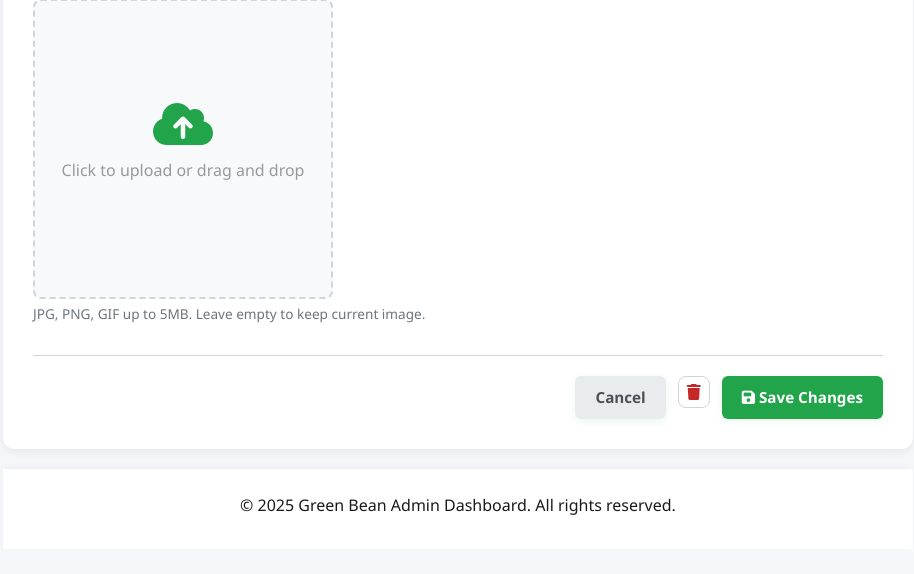
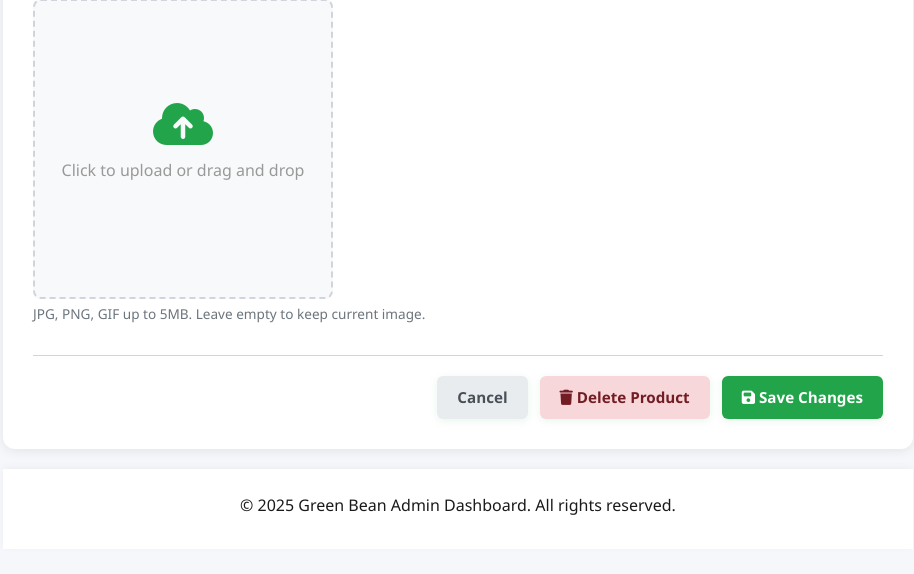
Before and after one commit to pengratha20-lang/Dashboard_GreenBean, a Flask app: template templates/dashboard/products_action/edit_product.html in a window 1280 px wide. Shown: the part 890-1464 px from the top of the page, without its empty margins (307-1221 px from the left). Run offline with Flask 3, Linux system fonts and the light colour scheme; the template is opened without the code that fills it, so the values that code supplies are empty; some libraries are stand-ins or nearby versions.

Commit message:
Update product edit form and category routes

```diff
--- a/routes/admin/category.py
+++ b/routes/admin/category.py
@@ -78,7 +78,7 @@ def getCategoriesWithProductCount():
     sql = text("""
         SELECT c.id, c.category_name,c.icon, COUNT(p.category_id) AS total_products
         FROM category c
-        LEFT JOIN product p ON c.id
+        LEFT JOIN product p ON c.id = p.category_id
         GROUP BY c.id, c.category_name
         ORDER BY c.id
     """)
--- a/templates/dashboard/products_action/edit_product.html
+++ b/templates/dashboard/products_action/edit_product.html
@@ -301,9 +301,9 @@
         <!-- Form Actions -->
         <div class="form-actions">
             <a href="{{ url_for('product_module.products_route') }}" class="btn btn-secondary">Cancel</a>
-            <button type="button" class="action-btn delete-btn delete-product" title="Delete Product"
+            <button type="button" class="btn btn-danger delete-product" title="Delete Product"
                 data-product-id="{{ product.id }}">
-                <i class="fas fa-trash"></i>
+                <i class="fas fa-trash"></i> Delete Product
             </button>
             <button type="submit" class="btn btn-primary">
                 <i class="fas fa-save"></i> Save Changes
```
